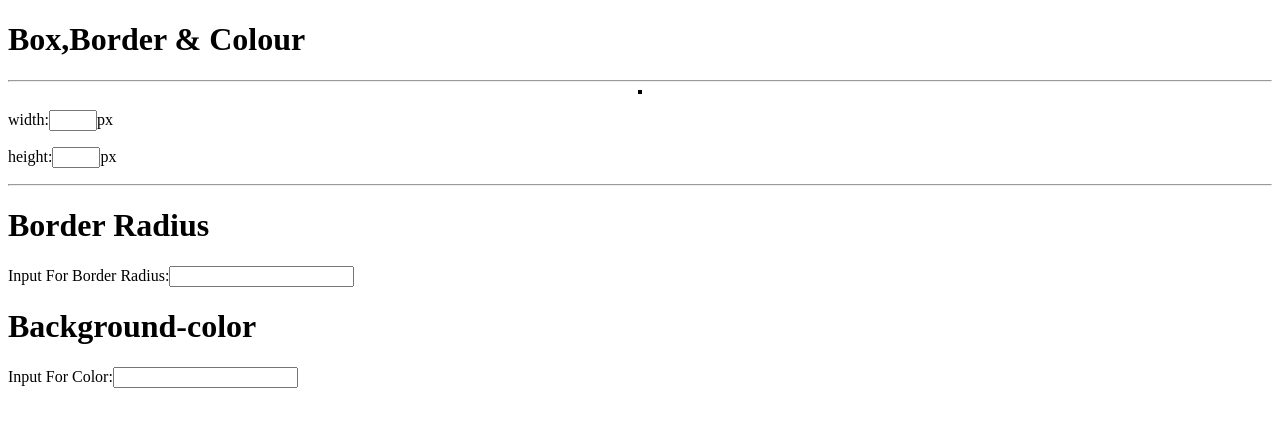
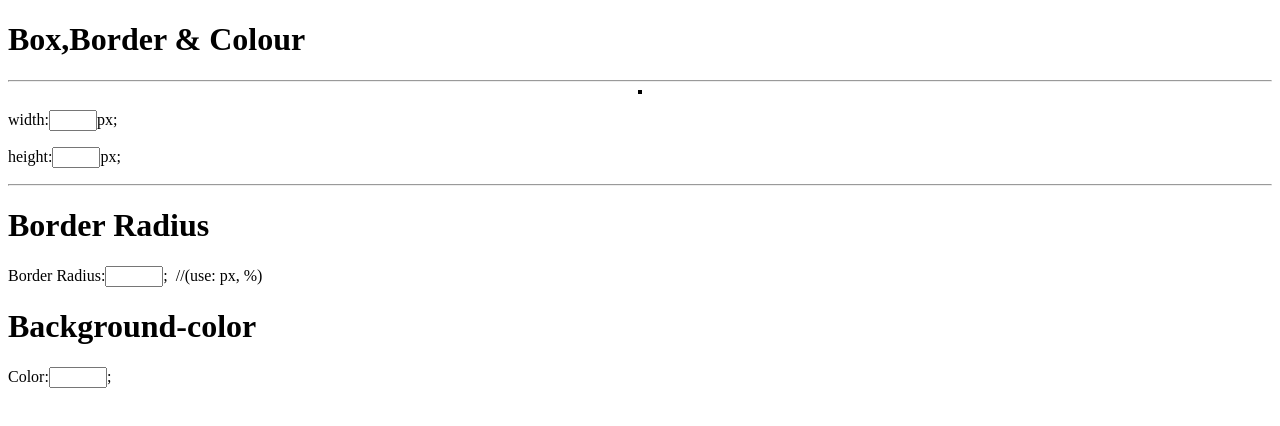
Before and after one commit to Bibek00Kr/box-border-colour, a plain HTML site: page index.html in a window 1280 px wide. Drawn offline with Linux system fonts and the light colour scheme.

Commit message:
Add files via upload

```diff
--- a/index.html
+++ b/index.html
@@ -28,13 +28,13 @@
     <div class="container">
         <div class="box"></div>
     </div>
-    <p>width:<input id="box-width" type="text" style="max-width: 40px;">px</p>
-    <p>height:<input id="box-height" type="text" style="max-width: 40px;">px</p>
+    <p>width:<input id="box-width" type="text" style="max-width: 40px;">px;</p>
+    <p>height:<input id="box-height" type="text" style="max-width: 40px;">px;</p>
     <hr>
     <h1>Border Radius</h1>
-    <p>Input For Border Radius:<input id="border" type="text"></p>
+    <p>Border Radius:<input id="border" type="text" style="max-width: 50px;">; &nbsp;//(use: px, %)</p>
     <h1>Background-color</h1>
-    <p>Input For Color:<input id="color" type="text"></p>
+    <p>Color:<input id="color" type="text" style="max-width: 50px;">;</p>
 
     <script>
         let box = document.querySelector(".box");
```
